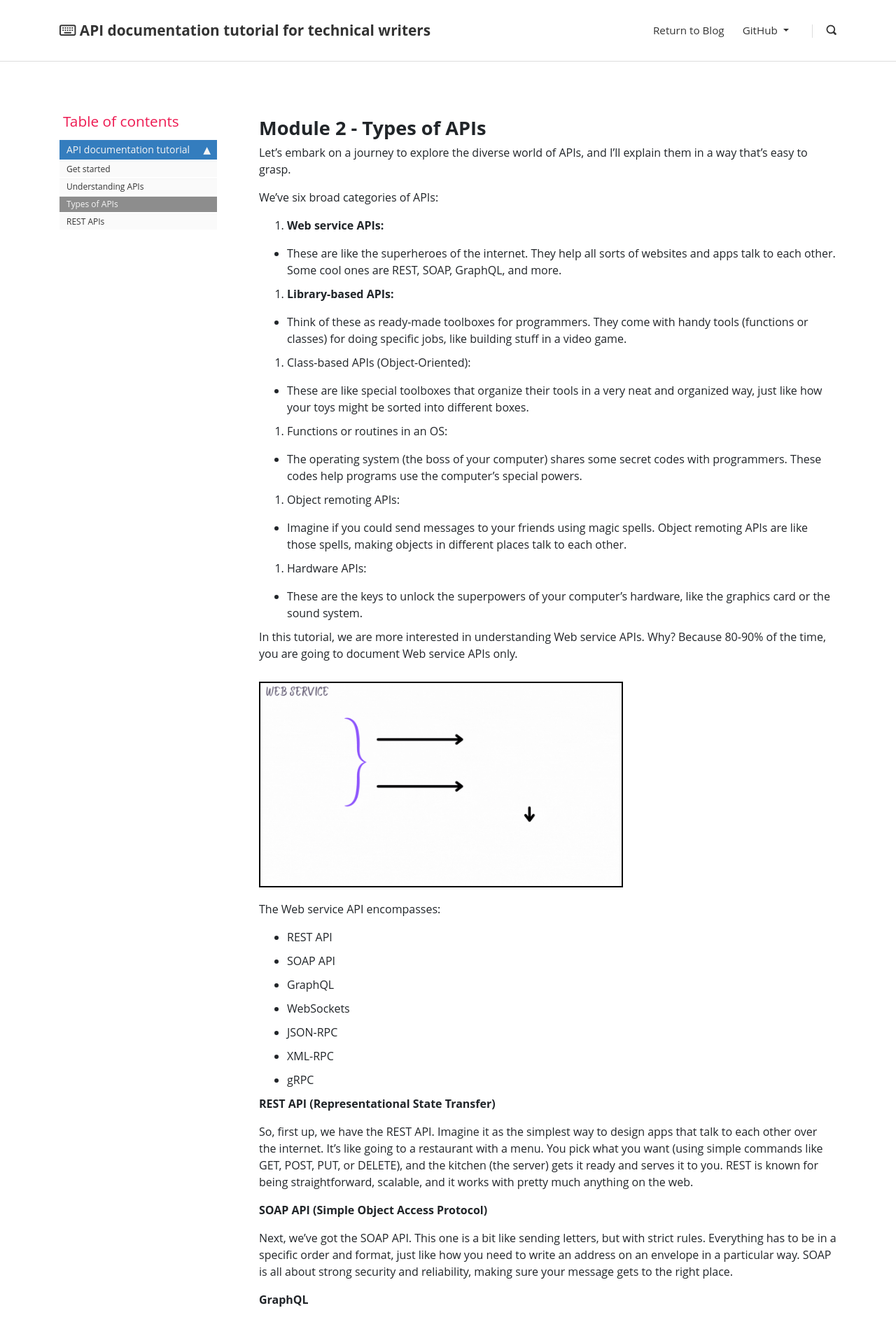
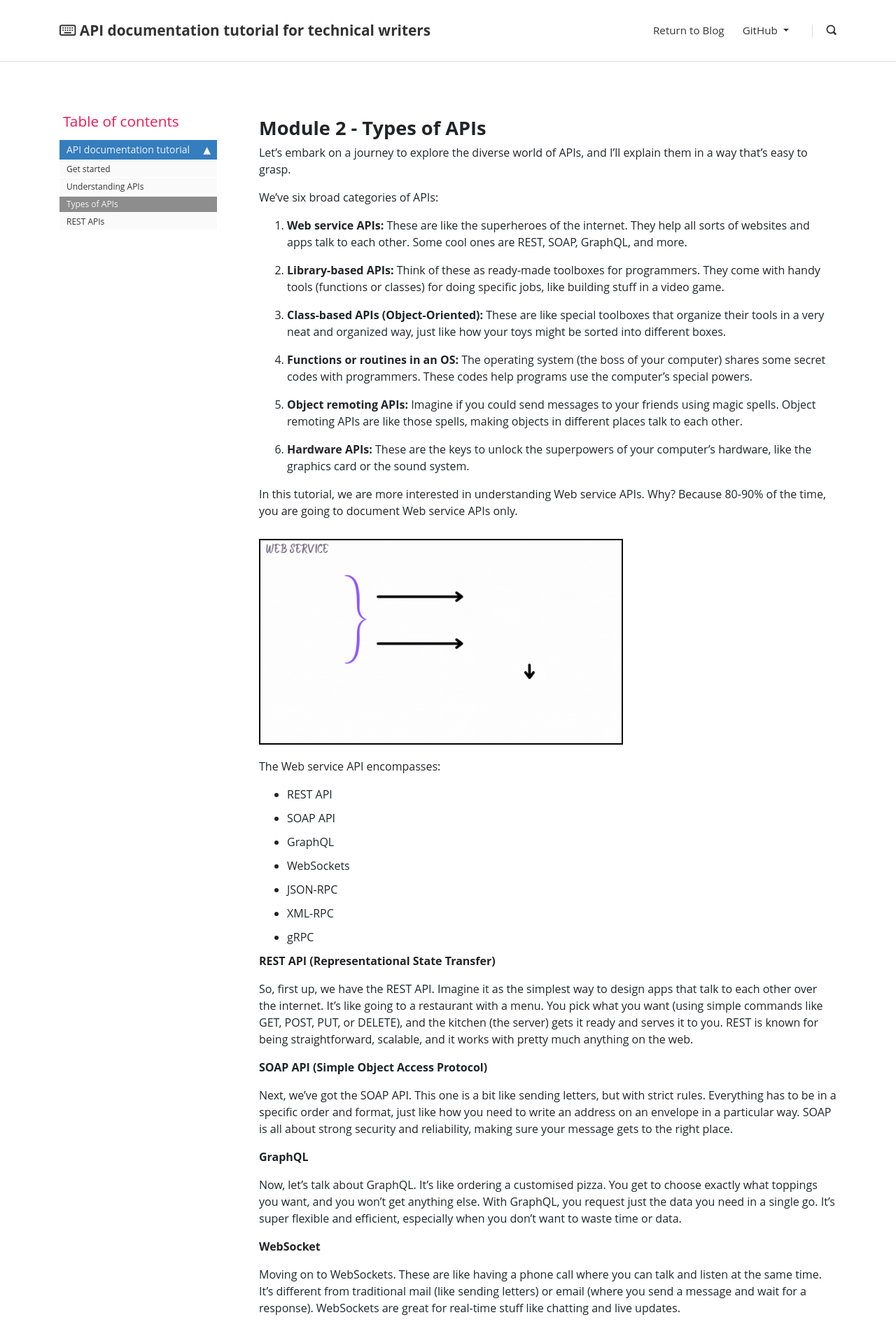
Before and after one commit to gautriv/apidocumentation, a Jekyll site: the page built from pages/mydoc/typesofAPI.md, in a window 1280 px wide. Shown: the top 1889 px of the page at 70% size. Built offline with Jekyll 4.4.1, drawn with Linux system fonts in a browser that asks for light colours; nearby versions of some CDN libraries; comment, search, counter and statistics services are not loaded.

Commit message:
Updated course content

```diff
--- a/pages/mydoc/typesofAPI.md
+++ b/pages/mydoc/typesofAPI.md
@@ -12,30 +12,17 @@
 
 We've six broad categories of APIs:
 
-1. **Web service APIs:**
+1. **Web service APIs:** These are like the superheroes of the internet. They help all sorts of websites and apps talk to each other. Some cool ones are REST, SOAP, GraphQL, and more.
 
-* These are like the superheroes of the internet. They help all sorts of websites and apps talk to each other. Some cool ones are REST, SOAP, GraphQL, and more.
+2. **Library-based APIs:** Think of these as ready-made toolboxes for programmers. They come with handy tools (functions or classes) for doing specific jobs, like building stuff in a video game.
 
+3. **Class-based APIs (Object-Oriented):** These are like special toolboxes that organize their tools in a very neat and organized way, just like how your toys might be sorted into different boxes.
 
-2. **Library-based APIs:**
+4. **Functions or routines in an OS:** The operating system (the boss of your computer) shares some secret codes with programmers. These codes help programs use the computer's special powers.
 
-* Think of these as ready-made toolboxes for programmers. They come with handy tools (functions or classes) for doing specific jobs, like building stuff in a video game.
+5. **Object remoting APIs:** Imagine if you could send messages to your friends using magic spells. Object remoting APIs are like those spells, making objects in different places talk to each other.
 
-3. Class-based APIs (Object-Oriented):
-
-* These are like special toolboxes that organize their tools in a very neat and organized way, just like how your toys might be sorted into different boxes.
-
-4. Functions or routines in an OS:
-
-* The operating system (the boss of your computer) shares some secret codes with programmers. These codes help programs use the computer's special powers.
-
-5. Object remoting APIs:
-
-* Imagine if you could send messages to your friends using magic spells. Object remoting APIs are like those spells, making objects in different places talk to each other.
-
-6. Hardware APIs:
-
-* These are the keys to unlock the superpowers of your computer's hardware, like the graphics card or the sound system.
+6. **Hardware APIs:** These are the keys to unlock the superpowers of your computer's hardware, like the graphics card or the sound system.
 
 In this tutorial, we are more interested in understanding Web service APIs. Why? Because 80-90% of the time, you are going to document Web service APIs only.
 
```
